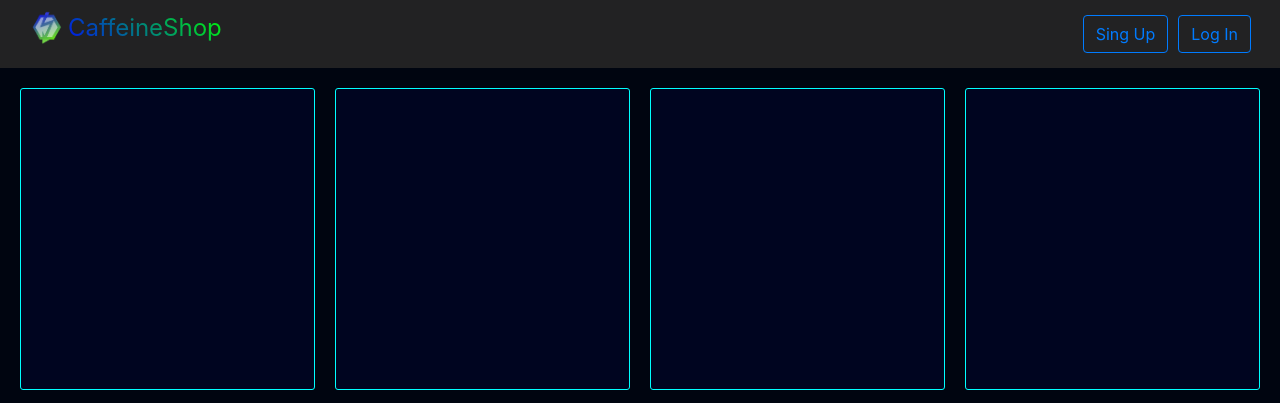
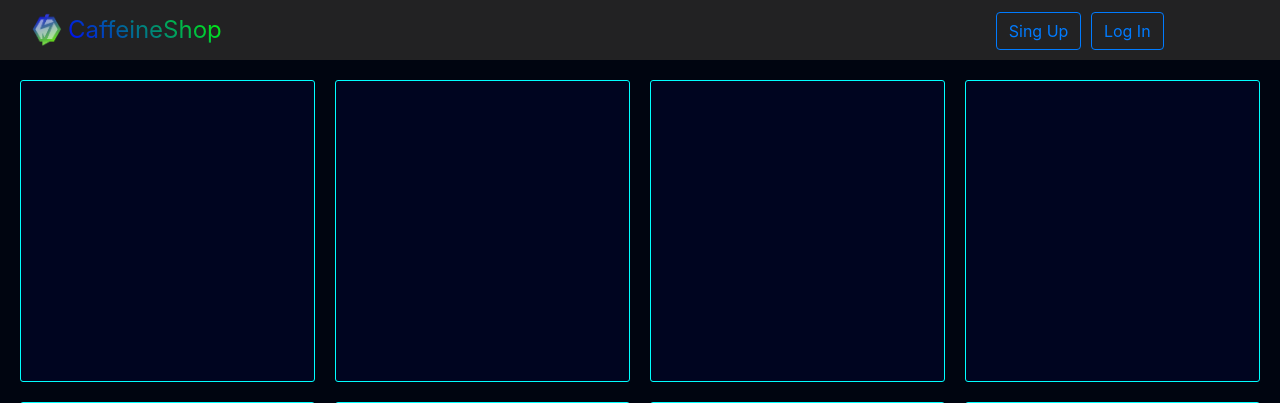
Before and after one commit to Kostia2004/CaffeineShop, a Django app: page / in a window 1280 px wide. Shown: the top 403 px of the page. Run offline with Django 3.2, Linux system fonts and the light colour scheme.

Commit message:
elements are aligned

```diff
--- a/shop/static/css/style.css
+++ b/shop/static/css/style.css
@@ -30,7 +30,7 @@ button:focus {
 .btn {
   display: inline-block;
   font-weight: 400;
-  color: #212529;
+  color: #007bff;
   text-align: center;
   vertical-align: middle;
   -webkit-user-select: none;
@@ -39,47 +39,30 @@ button:focus {
   user-select: none;
   background-color: transparent;
   border: 1px solid transparent;
+  border-color: #007bff;
   padding: 0.375rem 0.75rem;
   font-size: 1rem;
   line-height: 1.5;
   border-radius: 0.25rem;
   transition: color 0.15s ease-in-out, background-color 0.15s ease-in-out, border-color 0.15s ease-in-out, box-shadow 0.15s ease-in-out;
+  margin-top: 12px;
+  margin-left: 20px;
 }
 
-.btn-outline-primary {
-  color: #007bff;
-  border-color: #007bff;
-}
-
-.btn-outline-primary:hover {
+.btn:hover {
   color: #fff;
   background-color: #007bff;
   border-color: #007bff;
 }
 
-.d-flex {
-  display: -ms-flexbox !important;
-  display: flex !important;
-  background: #222223;
-}
-
-.mt-0,
-.my-0 {
-  margin-top: 0 !important;
-}
-
-.mb-0,
-.my-0 {
-  margin-bottom: 0 !important;
+.header {
+  height:60px;
+  background-color: #222223;
 }
 
 .ml-0,
 .mx-0 {
   margin-left: 0 !important;
-}
-
-.p-3 {
-  padding: 10px !important;
 }
 
 .q {
@@ -95,18 +78,19 @@ button:focus {
   .px-md-4 {
     padding-left: 1.5rem !important;
   }
-  .mr-md-auto,
-  .mx-md-auto {
+  .mr-md-auto {
     margin-right: auto !important;
   }
 }
 
-.font-weight-normal {
+.site-name {
   font-weight: 400 !important;
   background: linear-gradient(45deg, #0000FF, #00FF00);
   -webkit-background-clip: text;
   -webkit-text-fill-color: transparent;
   color: #0B2349;
+  margin-top: 0 !important;
+  margin-bottom: 0 !important;
 }
 
 .product-wrapper {
@@ -150,3 +134,7 @@ button:focus {
 	z-index: 0;
 	height: 300px;
 }
+.icon {
+    float: left;
+    margin-top: 12px;
+}
--- a/shop/templates/shop/base.html
+++ b/shop/templates/shop/base.html
@@ -10,18 +10,22 @@
     {% block style %}{% endblock %}
 </head>
 <body>
-    <div class="d-flex flex-column flex-md-row align-items-center p-3 px-md-4 mb-3 shadow-sm">
-        <a href="{% url 'home' %}">
-          {% load static %}
+<div class="header px-md-4">
+    <a href="{% url 'home' %}">
+    {% load static %}
+        <div class="icon">
             <img src="{% static 'css/icon.png' %}" width="44px" height="35px">
+        </div>
+        <div style="margin-right: 61.2%;" class="icon">
+            <h2 class="mr-md-auto site-name">
+                CaffeineShop
+            </h2>
+        </div>
     </a>
-  <h2 class="my-0 mr-md-auto font-weight-normal">
-      <a href="{% url 'home' %}">
-          CaffeineShop
-      </a>
-  </h2>
-        <a class="btn btn-outline-primary q" href="singup">Sing Up</a>
-        <a class="btn btn-outline-primary q" href="login">Log In</a>
+    <div>
+        <a class="btn" href="singup">Sing Up</a>
+        <a style="margin-left: 5px;" class="btn" href="login">Log In</a>
+    </div>
 </div>
 {% block content %}{% endblock %}
 </body>
```
